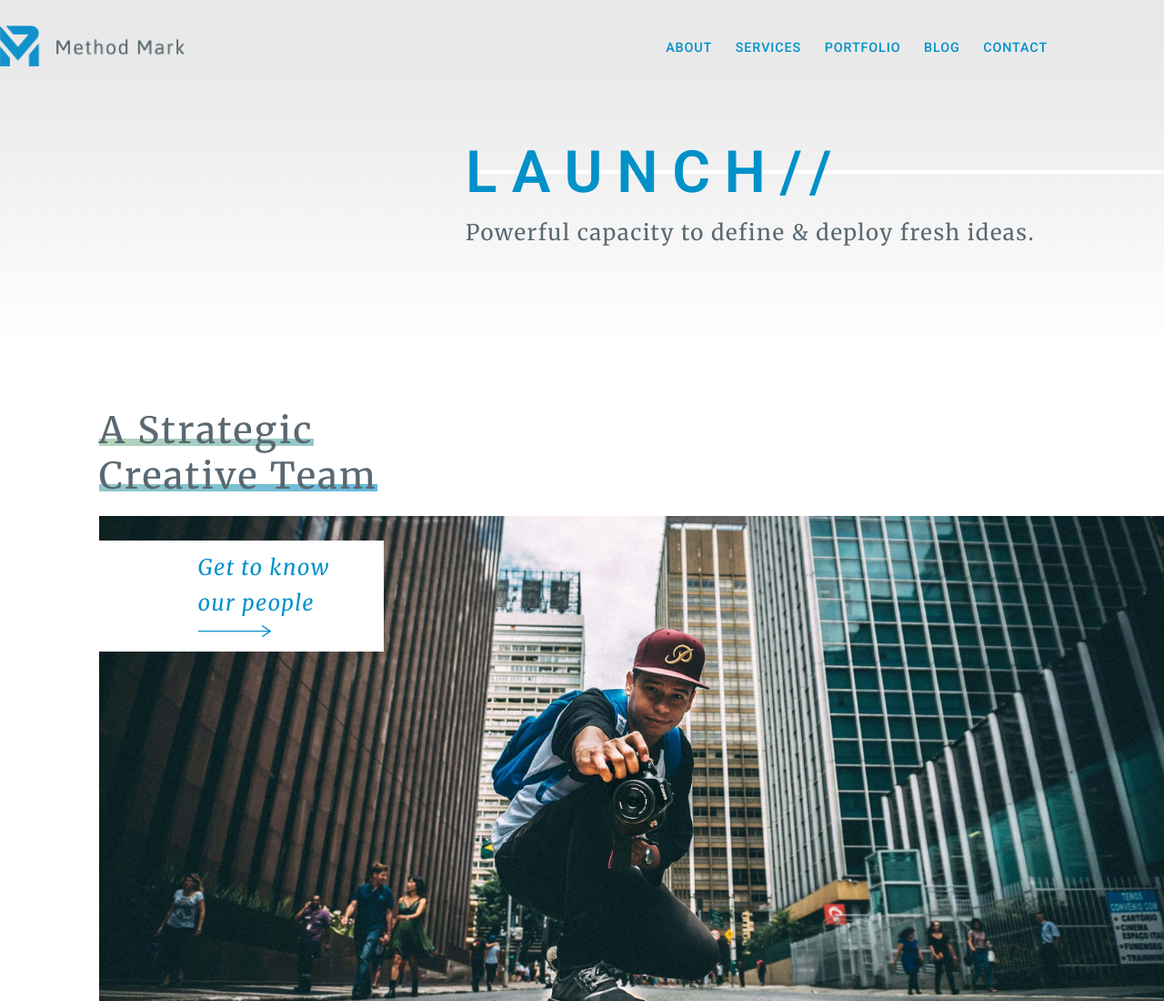
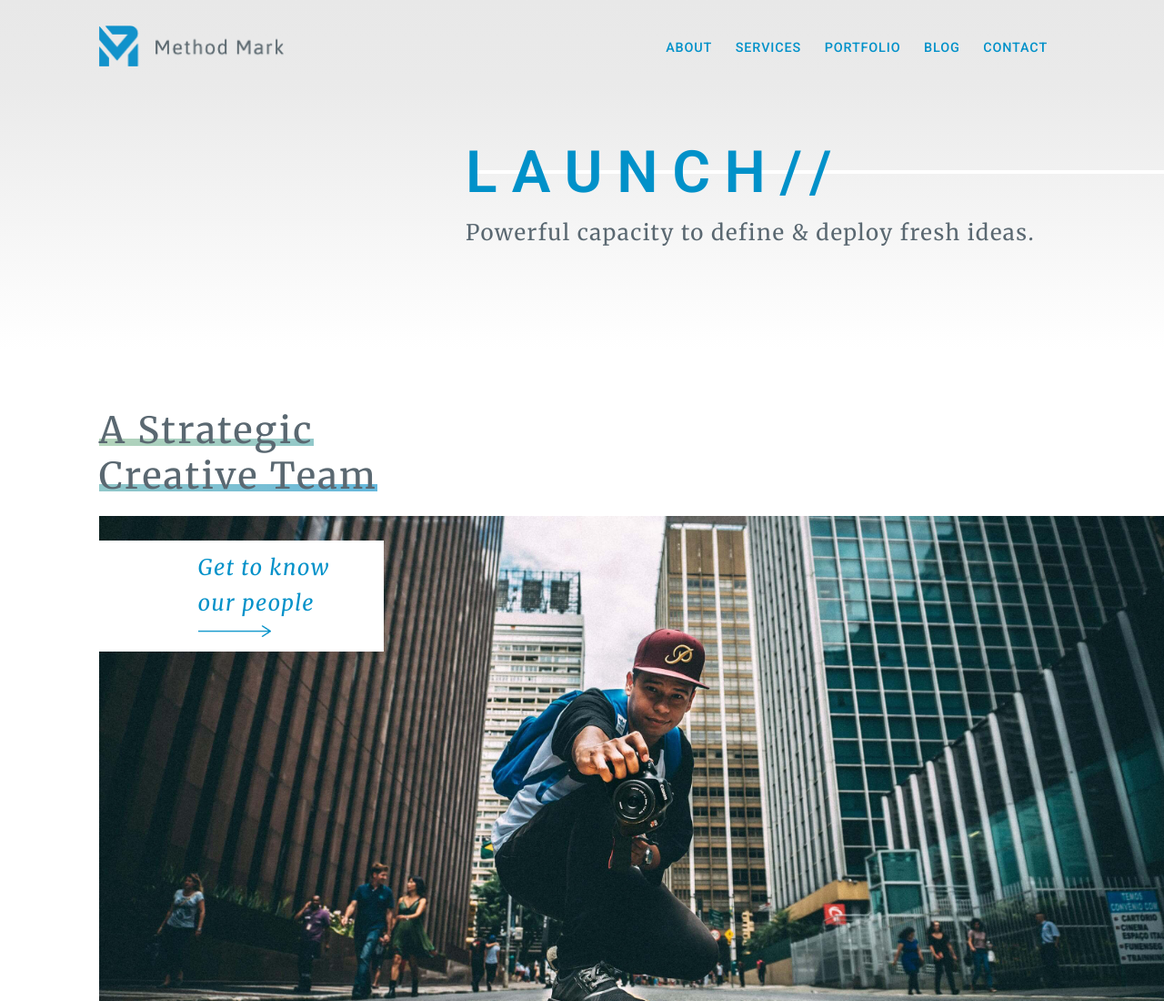
Before and after one commit to electedgiraffe/electedgiraffe.github.io, a plain HTML site: page methodmark/index.html in a window 1280 px wide. Shown: the top 1100 px of the page at 91% size. Drawn offline with Linux system fonts and the light colour scheme.

Commit message:
max-width on nav
fixed the max-width class for the nav area

```diff
--- a/methodmark/index.html
+++ b/methodmark/index.html
@@ -32,7 +32,8 @@
   </head>
   <body>
     <div id="nav">
-      <div class="nav-wrapper left-gutter max-width">
+      <div class="max-width">
+        <div class="nav-wrapper left-gutter">
           <a href="/"><img src="assets/MM_logo_horiz.png" alt="Method Mark logo"></a>
           <ul class="nav-links">
             <li><a class="primary underline-anim-prim" href="/about/">About</a></li>
@@ -41,6 +42,7 @@
             <li><a class="primary underline-anim-prim" href="/blog/">Blog</a></li>
             <li><a class="primary underline-anim-prim" href="/contact/">Contact</a></li>
           </ul>
+        </div>
       </div>
     </div>
     <div id="header">
```
Lines whose indentation alone changed are shown as unchanged.
